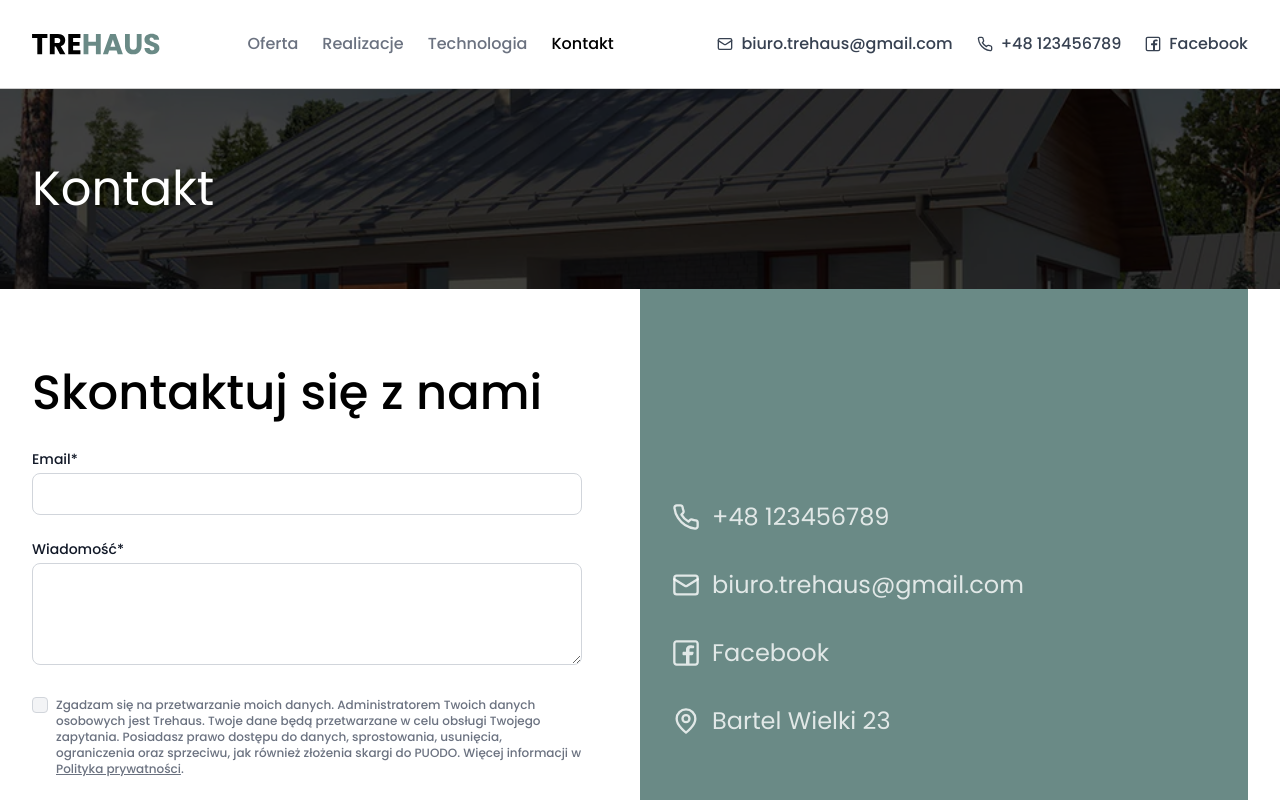
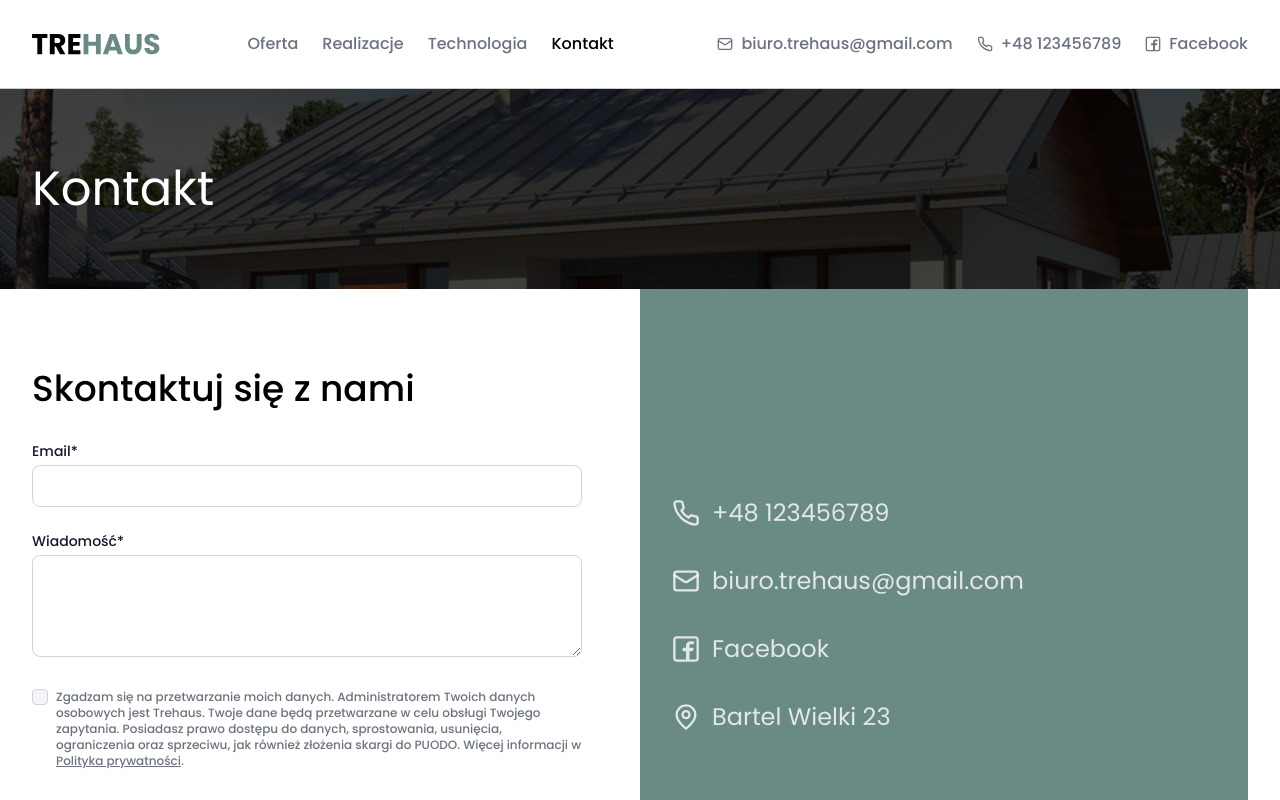
Before and after one commit to MikiLewy/Trehaus, a Next.js app: page /kontakt in a window 1280 px wide. Shown: the top 800 px of the page. Built offline with nearby package versions, Linux system fonts and the light colour scheme.

Commit message:
feat: added typography component to contact page

```diff
--- a/app/kontakt/page.tsx
+++ b/app/kontakt/page.tsx
@@ -1,6 +1,6 @@
 import PageHeader from '@/components/atoms/page-header/page-header';
-import ContactSection from '@/components/organisms/contact/contact-section/contact-section';
-import Map from '@/components/organisms/contact/map/map';
+import ContactSection from '@/features/contact/components/organisms/contact-section/contact-section';
+import Map from '@/features/contact/components/organisms/map/map';
 
 const Contact = () => {
   return (
--- a/components/atoms/navbar-contact-details/navbar-contact-details.tsx
+++ b/components/atoms/navbar-contact-details/navbar-contact-details.tsx
@@ -6,7 +6,11 @@ const NavbarContactDetails = () => {
   return (
     <div className="pl-4 flex flex-col lg:flex-row items-start gap-4 lg:gap-6">
       {navbarContactDetails.map(({ key, text, icon, href }) => (
-        <Link key={key} href={href} target="_blank" className="flex items-center gap-2 text-gray-700 hover:text-gray-900">
+        <Link
+          key={key}
+          href={href}
+          target="_blank"
+          className="flex items-center gap-2 text-gray-500 hover:text-gray-900 transition-colors duration-500">
           {icon}
           <p className="text-sm xl:text-base font-medium">{text}</p>
         </Link>
--- a/components/organisms/contact/contact-details/contact-details.tsx
+++ b/features/contact/components/organisms/contact-details/contact-details.tsx
@@ -1,6 +1,7 @@
 import { Mail, MapPin, Phone } from 'lucide-react';
 import Link from 'next/link';
 
+import Typography from '@/components/atoms/typography/typography';
 import {
   ADDRESS,
   EMAIL,
@@ -48,7 +49,9 @@ const ContactDetails = () => {
             className="flex flex-row items-center gap-3 text-white/80 hover:text-white/60"
             key={key}>
             <Icon className="w-5 h-5 md:w-6 md:h-6 lg:w-7 lg:h-7" />
-            <p className="text-lg md:text-xl lg:text-2xl">{content}</p>
+            <Typography variant="h5" className="font-normal">
+              {content}
+            </Typography>
           </Link>
         ))}
       </div>
--- a/components/organisms/contact/contact-section/contact-section.tsx
+++ b/features/contact/components/organisms/contact-section/contact-section.tsx
@@ -1,5 +1,5 @@
-import SectionTitle from '@/components/atoms/section-title/section-title';
-import ContactForm from '@/components/organisms/contact/contact-form/contact-form';
+import Typography from '@/components/atoms/typography/typography';
+import ContactForm from '@/features/contact/components/organisms/contact-form/contact-form';
 
 import ContactDetails from '../contact-details/contact-details';
 
@@ -7,7 +7,7 @@ const ContactSection = () => {
   return (
     <section className="flex flex-col lg:flex-row content-container">
       <div className="flex flex-col gap-8 pr-8 lg:basis-1/2 vertical-section-spacing">
-        <SectionTitle>Skontaktuj się z nami</SectionTitle>
+        <Typography variant="h3">Skontaktuj się z nami</Typography>
         <ContactForm />
       </div>
       <ContactDetails />
--- a/features/home/components/atoms/advantage-card.tsx
+++ b/features/home/components/atoms/advantage-card.tsx
@@ -13,7 +13,7 @@ const AdvantageCard = ({ title, description, Icon }: Props) => {
     <div className="flex flex-row gap-2 items-start justify-center  lg:py-8 text-black lg:gap-4">
       <Icon className="h-8 w-8 xl:h-9 xl:w-9 min-w-max" />
       <div className="flex flex-col">
-        <Typography variant="h4">{title}</Typography>
+        <Typography variant="h5">{title}</Typography>
         <Typography variant="p1" className="text-secondary mt-2">
           {description}
         </Typography>
```
Also changed, not shown: features/contact/components/organisms/contact-form/contact-form.tsx (renamed from components/organisms/contact/contact-form/contact-form.tsx), features/contact/components/organisms/map/map.tsx (renamed from components/organisms/contact/map/map.tsx).
